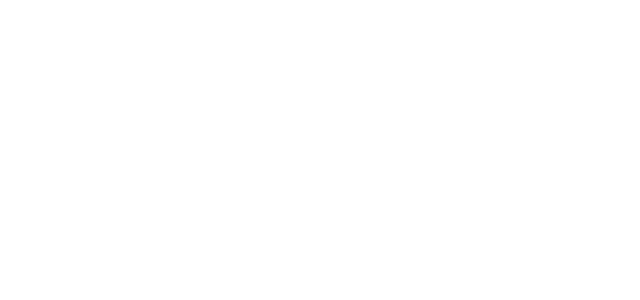
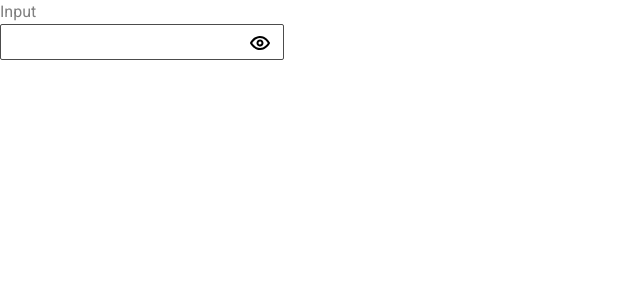
Before and after one commit to Mikhail1530/cards_project, a React (Vite) app: page / in a window 1280 px wide. Shown: the top 300 px of the page, without its empty margins (0-640 px from the left). Built offline with nearby package versions, Linux system fonts and the light colour scheme.

Commit message:
feat: change mui icons to svg from figma

```diff
--- a/src/App.tsx
+++ b/src/App.tsx
@@ -1,5 +1,7 @@
+import { Input } from "@/components/ui/input";
+
 export function App() {
   return <div>
-
+    <Input type={"password"}/>
   </div>
 }
--- /dev/null
+++ b/src/assets/icons/eye-outline/EyeOutline.tsx
@@ -0,0 +1,18 @@
+const EyeOutline = () => {
+  return (
+    <svg width="24" height="24" viewBox="0 0 24 24" fill="none" xmlns="http://www.w3.org/2000/svg">
+      <g clip-path="url(#clip0_5661_1730)">
+        <path d="M21.87 11.5C21.23 10.39 17.71 4.81999 11.73 4.99999C6.2 5.13999 3 9.99999 2.13 11.5C2.04223 11.652 1.99603 11.8245 1.99603 12C1.99603 12.1755 2.04223 12.348 2.13 12.5C2.76 13.59 6.13 19 12.02 19H12.27C17.8 18.86 21.01 14 21.87 12.5C21.9578 12.348 22.004 12.1755 22.004 12C22.004 11.8245 21.9578 11.652 21.87 11.5ZM12.22 17C7.91 17.1 5.1 13.41 4.22 12C5.22 10.39 7.83 7.09999 11.83 6.99999C16.12 6.88999 18.94 10.59 19.83 12C18.8 13.61 16.22 16.9 12.22 17Z" fill="black"/>
+        <path d="M12 8.5C11.3078 8.5 10.6311 8.70527 10.0555 9.08986C9.47993 9.47444 9.03133 10.0211 8.76642 10.6606C8.50152 11.3001 8.4322 12.0039 8.56725 12.6828C8.7023 13.3618 9.03564 13.9854 9.52513 14.4749C10.0146 14.9644 10.6383 15.2977 11.3172 15.4327C11.9961 15.5678 12.6999 15.4985 13.3394 15.2336C13.9789 14.9687 14.5256 14.5201 14.9101 13.9445C15.2947 13.3689 15.5 12.6922 15.5 12C15.5 11.0717 15.1313 10.1815 14.4749 9.52513C13.8185 8.86875 12.9283 8.5 12 8.5ZM12 13.5C11.7033 13.5 11.4133 13.412 11.1666 13.2472C10.92 13.0824 10.7277 12.8481 10.6142 12.574C10.5007 12.2999 10.4709 11.9983 10.5288 11.7074C10.5867 11.4164 10.7296 11.1491 10.9393 10.9393C11.1491 10.7296 11.4164 10.5867 11.7074 10.5288C11.9983 10.4709 12.2999 10.5006 12.574 10.6142C12.8481 10.7277 13.0824 10.92 13.2472 11.1666C13.412 11.4133 13.5 11.7033 13.5 12C13.5 12.3978 13.342 12.7794 13.0607 13.0607C12.7794 13.342 12.3978 13.5 12 13.5Z" fill="black"/>
+      </g>
+      <defs>
+        <clipPath id="clip0_5661_1730">
+          <rect width="24" height="24" fill="white"/>
+        </clipPath>
+      </defs>
+    </svg>
+
+  );
+};
+
+export default EyeOutline;
--- /dev/null
+++ b/src/assets/icons/search-outline/SearchOutline.tsx
@@ -0,0 +1,17 @@
+const SearchOutline = () => {
+  return (
+    <svg width="24" height="24" viewBox="0 0 24 24" fill="none" xmlns="http://www.w3.org/2000/svg">
+      <g clip-path="url(#clip0_5661_1973)">
+        <path d="M20.71 19.29L17.31 15.9C18.407 14.5025 19.0022 12.7767 19 11C19 9.41775 18.5308 7.87103 17.6518 6.55544C16.7727 5.23984 15.5233 4.21446 14.0615 3.60896C12.5997 3.00346 10.9911 2.84504 9.43928 3.15372C7.88743 3.4624 6.46197 4.22433 5.34315 5.34315C4.22433 6.46197 3.4624 7.88743 3.15372 9.43928C2.84504 10.9911 3.00347 12.5997 3.60897 14.0615C4.21447 15.5233 5.23985 16.7727 6.55544 17.6518C7.87103 18.5308 9.41775 19 11 19C12.7767 19.0022 14.5025 18.407 15.9 17.31L19.29 20.71C19.383 20.8037 19.4936 20.8781 19.6154 20.9289C19.7373 20.9797 19.868 21.0058 20 21.0058C20.132 21.0058 20.2627 20.9797 20.3846 20.9289C20.5064 20.8781 20.617 20.8037 20.71 20.71C20.8037 20.617 20.8781 20.5064 20.9289 20.3846C20.9797 20.2627 21.0058 20.132 21.0058 20C21.0058 19.868 20.9797 19.7373 20.9289 19.6154C20.8781 19.4936 20.8037 19.383 20.71 19.29ZM5 11C5 9.81331 5.3519 8.65327 6.01119 7.66658C6.67047 6.67988 7.60755 5.91085 8.7039 5.45672C9.80026 5.0026 11.0067 4.88378 12.1705 5.11529C13.3344 5.3468 14.4035 5.91824 15.2426 6.75736C16.0818 7.59647 16.6532 8.66557 16.8847 9.82946C17.1162 10.9933 16.9974 12.1997 16.5433 13.2961C16.0892 14.3925 15.3201 15.3295 14.3334 15.9888C13.3467 16.6481 12.1867 17 11 17C9.4087 17 7.88258 16.3679 6.75736 15.2426C5.63214 14.1174 5 12.5913 5 11Z" fill="black"/>
+      </g>
+      <defs>
+        <clipPath id="clip0_5661_1973">
+          <rect width="24" height="24" fill="white"/>
+        </clipPath>
+      </defs>
+    </svg>
+
+  );
+};
+
+export default SearchOutline;
--- a/src/components/ui/input/input.tsx
+++ b/src/components/ui/input/input.tsx
@@ -1,10 +1,9 @@
 import React, { ChangeEvent, ComponentPropsWithoutRef, forwardRef, useState } from 'react'
-
-import SearchTwoToneIcon from '@mui/icons-material/SearchTwoTone'
-import VisibilityOutlinedIcon from '@mui/icons-material/VisibilityOutlined'
 import classNames from 'classnames'
 
 import s from './input.module.scss'
+import EyeOutline from "@/assets/icons/eye-outline/EyeOutline.tsx";
+import SearchOutline from "@/assets/icons/search-outline/SearchOutline.tsx";
 
 export type InputProps = {
   active?: boolean
@@ -78,7 +77,7 @@ export const Input = forwardRef(
         <div className={s.inputContainer}>
           {type === 'search' && (
             <button className={s.searchIcon} type={'button'}>
-              <SearchTwoToneIcon />
+              <SearchOutline />
             </button>
           )}
           {type === 'password' && (
@@ -87,7 +86,7 @@ export const Input = forwardRef(
               onClick={() => SetShowPassword(!showPassword)}
               type={'button'}
             >
-              <VisibilityOutlinedIcon />
+              <EyeOutline/>
             </button>
           )}
           <input
```
